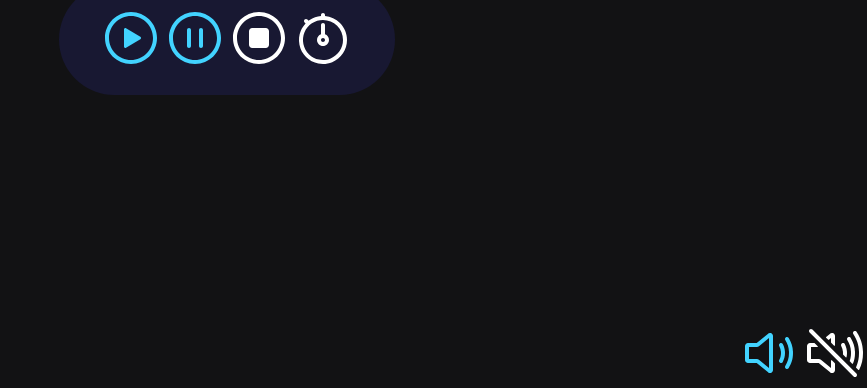
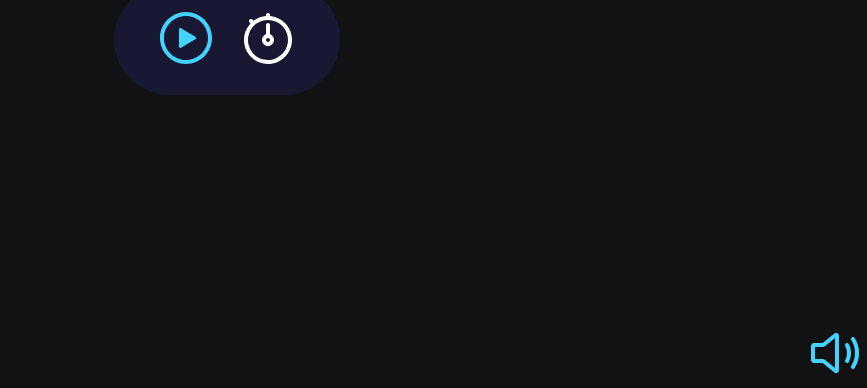
Before and after one commit to fespschulte/RS-Explorer-08-Project-FocusTimer, a plain HTML site: page index.html in a window 1280 px wide. Shown: the part 412-800 px from the top of the page, without its empty margins (413-1280 px from the left). Drawn offline with Linux system fonts and the light colour scheme.

Commit message:
configurando a classe com hide para ocultar botões

```diff
--- a/index.html
+++ b/index.html
@@ -1,11 +1,14 @@
 <!DOCTYPE html>
 <html lang="pt-br">
 <head>
+  <link rel="preconnect" href="https://fonts.googleapis.com">
+  <link rel="preconnect" href="https://fonts.gstatic.com" crossorigin>
   <meta charset="UTF-8">
   <meta name="viewport" content="width=device-width, initial-scale=1.0">
   <meta name="description" content="Temporizador estilo pomodoro">
   <title>FocusTimer - Pomodoro</title>
   <link rel="stylesheet" href="style.css">
+  <link href="https://fonts.googleapis.com/css2?family=Roboto:wght@400;700&display=swap" rel="stylesheet">
   <script src="main.js" defer type="module"></script>
 </head>
 <body>
@@ -17,14 +20,14 @@
     </div>
     <div class="controls">
       <button class="play"><img src="./assets/play.svg" alt="ícone para dar play"></button>
-      <button class="pause"><img src="./assets/pause.svg" alt="ícone para dar pause"></button>
-      <button class="stop"><img src="./assets/stop.svg" alt="ícone para dar stop"></button>
+      <button class="pause hide"><img src="./assets/pause.svg" alt="ícone para dar pause"></button>
+      <button class="stop hide"><img src="./assets/stop.svg" alt="ícone para dar stop"></button>
       <button class="set"><img src="./assets/set.svg" alt="ícone para configurar o timer"></button>
     </div>
   </main>
   <footer>
     <button class="sound-on"><img src="./assets/sound-on.svg" alt="ícone de som com áudio"></button>
-    <button class="sound-off"><img src="./assets/sound-off.svg" alt="ícone de som sem áudio"></button>
+    <button class="sound-off hide"><img src="./assets/sound-off.svg" alt="ícone de som sem áudio"></button>
   </footer>
 </body>
 </html>
```
